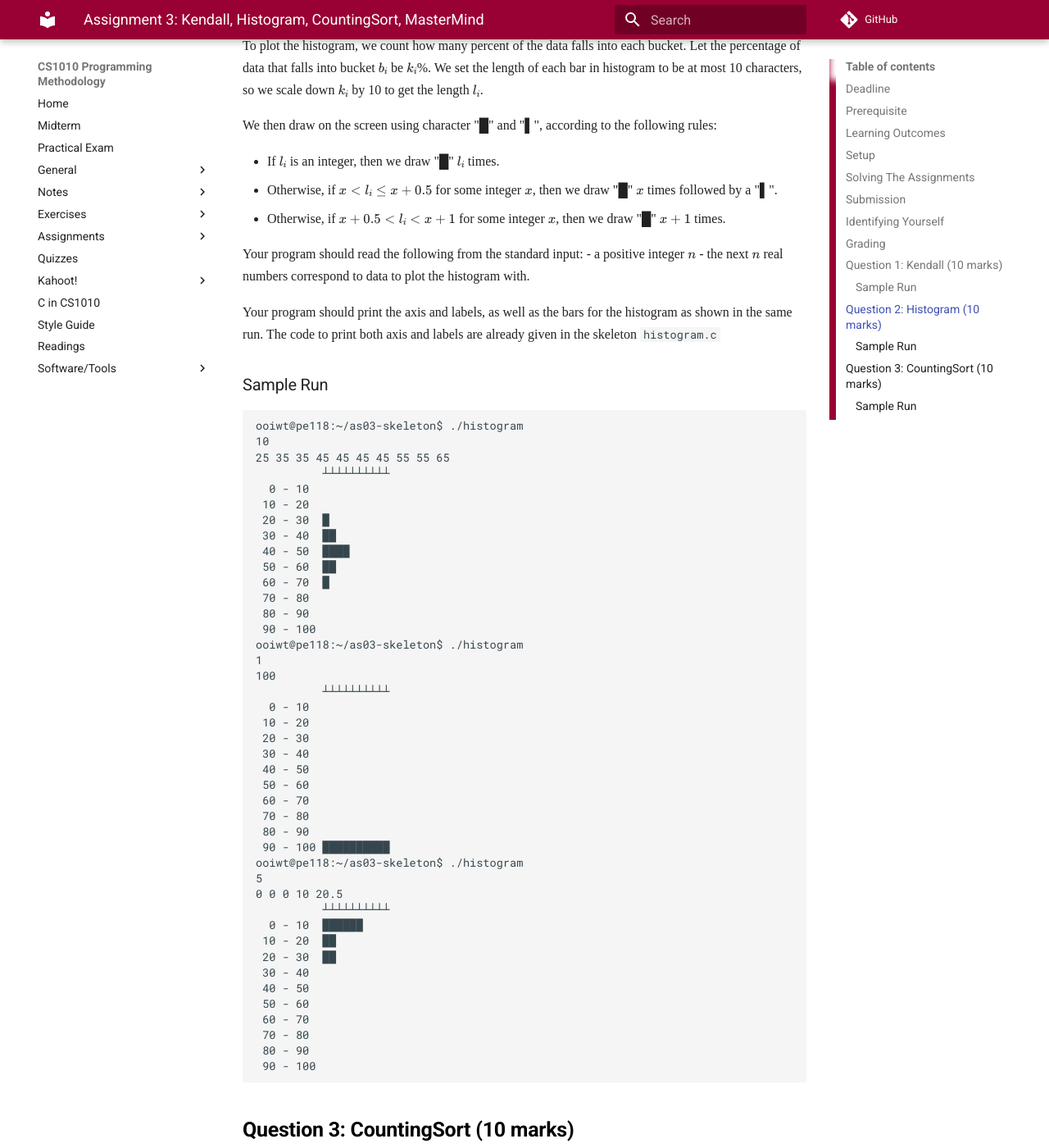
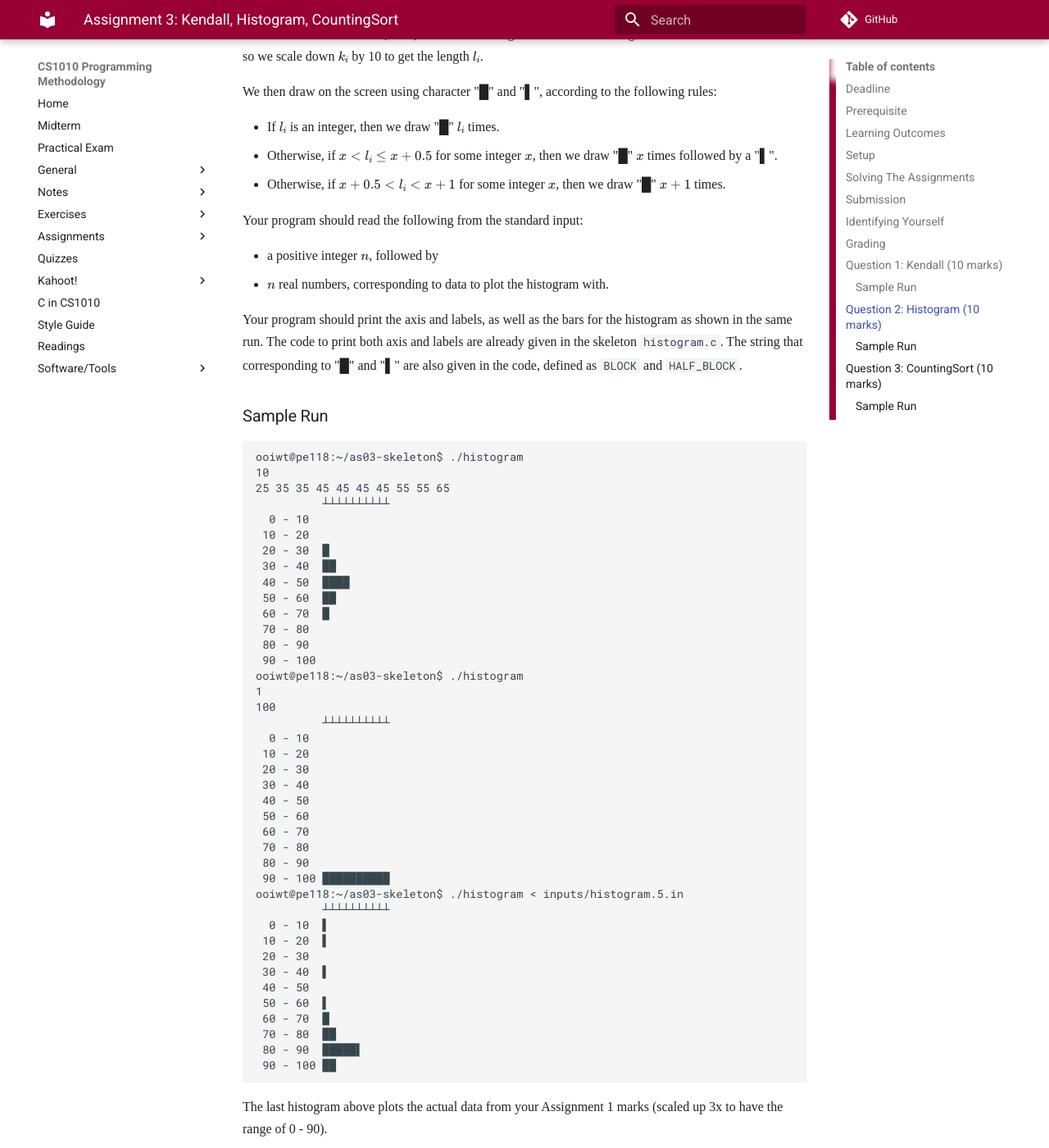
Before and after one commit to LL-Pengfei/CS1010-AY1819S1-Personal, an MkDocs documentation site: the page built from docs/as03.md, in a window 1280 px wide and 1400 px high, scrolled down 4586 px. Shown: the whole window at 82% size. Built offline with MkDocs 1.6.1 and Material for MkDocs 9.7.7, drawn with Linux system fonts in a browser that asks for light colours; nearby versions of some CDN libraries; some web fonts are replaced; formulas are drawn with MathJax 3; comment, search, counter and statistics services are not loaded; old or Windows-style settings are respelled for this version of MkDocs; some of the changed text lies outside the part shown.

Commit message:
Polish Assignment 3 description.

````diff
--- a/docs/as03.md
+++ b/docs/as03.md
@@ -1,4 +1,4 @@
-# Assignment 3: Kendall, Histogram, CountingSort, MasterMind
+# Assignment 3: Kendall, Histogram, CountingSort
 
 ### Deadline
 
@@ -19,7 +19,7 @@
 
 ### Setup
 
-- [Click on this link]() to accept the assignment.
+- [Click on this link](https://classroom.github.com/a/tl6doGK9) to accept the assignment.
 - Login to one of the hosts of [CS1010 programming environment](environments.md)
 - Run:
 
@@ -31,7 +31,7 @@
 
 ### Solving The Assignments
 
-- Edit the files `kandall.c`, `histogram.c`, `countingsort.c`, and `mastermind.c` to solve the corresponding question as described below.
+- Edit the files `kandall.c`, `histogram.c`, `countingsort.c`, to solve the corresponding question as described below.
 - You should break down the problem into smaller subproblems, and write one function for each of the subproblem to solve the problem.
 - To compile and run tests with the sample inputs and outputs:
 
@@ -49,7 +49,7 @@ When you are ready, run the following command to submit:
 ~cs1010/submit-as03
 ```
 
-The four files `kendall.c`, `histogram.c`, `countingsort.c`, and `mastermind.c` will be uploaded to GitHub.  You can submit multiple times, but only the last submission will be graded.
+The four files `kendall.c`, `histogram.c`, `countingsort.c`, will be uploaded to GitHub.  You can submit multiple times, but only the last submission will be graded.
 
 !!! warn "Editing Your Files in Multiple Locations"
     You should edit your code only on the CS1010 PE hosts.  If you choose to edit your code in other places, such as directly on Github or in a second location (such as your own laptop), you need to be comfortable with various `git` command to synchronize your code across the different locations, possibly needing to resolve synchronization conflicts.
@@ -144,11 +144,12 @@ We then draw on the screen using character "█" and "▌", according to the fol
 - Otherwise, if $x + 0.5 < l_i < x + 1$ for some integer $x$, then we draw "█" $x+1$ times.
 
 Your program should read the following from the standard input:
-- a positive integer $n$
-- the next $n$ real numbers correspond to data to plot the histogram with.
+
+- a positive integer $n$, followed by
+- $n$ real numbers, corresponding to data to plot the histogram with.
 
 Your program should print the axis and labels, as well as the bars for the histogram as shown in the same run.
-The code to print both axis and labels are already given in the skeleton `histogram.c`
+The code to print both axis and labels are already given in the skeleton `histogram.c`.  The string that corresponding to "█" and "▌" are also given in the code, defined as `BLOCK` and `HALF_BLOCK`.
 
 ### Sample Run
 ```
@@ -180,21 +181,21 @@ ooiwt@pe118:~/as03-skeleton$ ./histogram
  70 - 80
  80 - 90
  90 - 100 ██████████
-ooiwt@pe118:~/as03-skeleton$ ./histogram
-5
-0 0 0 10 20.5
+ooiwt@pe118:~/as03-skeleton$ ./histogram < inputs/histogram.5.in
           ┴┴┴┴┴┴┴┴┴┴
-  0 - 10  ██████
- 10 - 20  ██
- 20 - 30  ██
- 30 - 40
+  0 - 10  ▌
+ 10 - 20  ▌
+ 20 - 30
+ 30 - 40  ▌
  40 - 50
- 50 - 60
- 60 - 70
- 70 - 80
- 80 - 90
- 90 - 100
+ 50 - 60  ▌
+ 60 - 70  █
+ 70 - 80  ██
+ 80 - 90  █████▌
+ 90 - 100 ██
 ```
+
+The last histogram above plots the actual data from your Assignment 1 marks (scaled up 3x to have the range of 0 - 90).
 
 ## Question 3: CountingSort (10 marks)
 
````
Also changed, not shown: other parts of docs/as03.md (+1 -1 lines).
